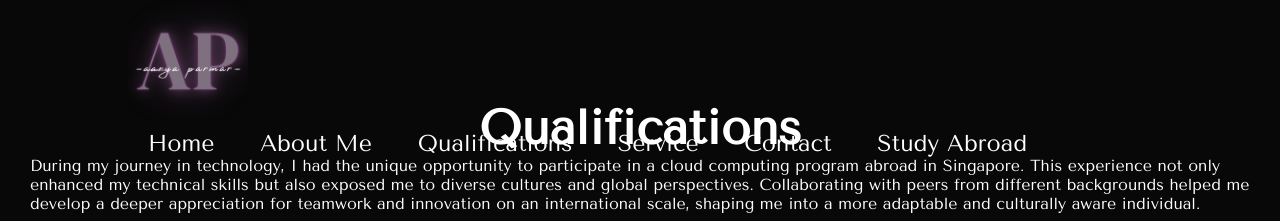
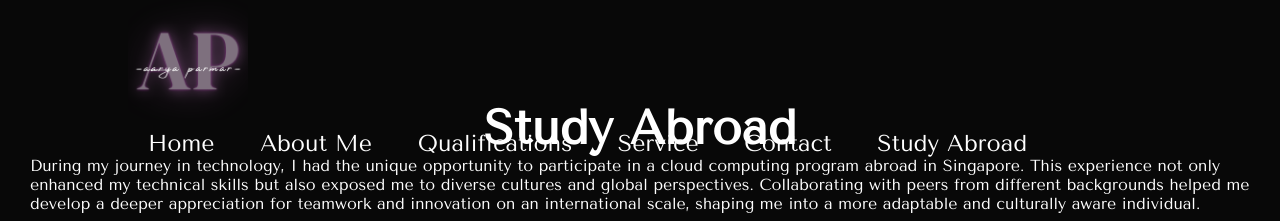
Before and after one commit to aaryaparmarr/cs412aarya.me, a plain HTML site: page studyabroad.html in a window 1280 px wide. Shown: the top 221 px of the page. Drawn offline with nearby package versions, Linux system fonts and the light colour scheme.

Commit message:
changed title

```diff
--- a/studyabroad.html
+++ b/studyabroad.html
@@ -25,7 +25,7 @@
         </div>
     </div>
 
-    <h1>Qualifications</h1>
+    <h1>Study Abroad</h1>
     <div class="qualifications-container">
         <div class="text-container">
             <p>
```
